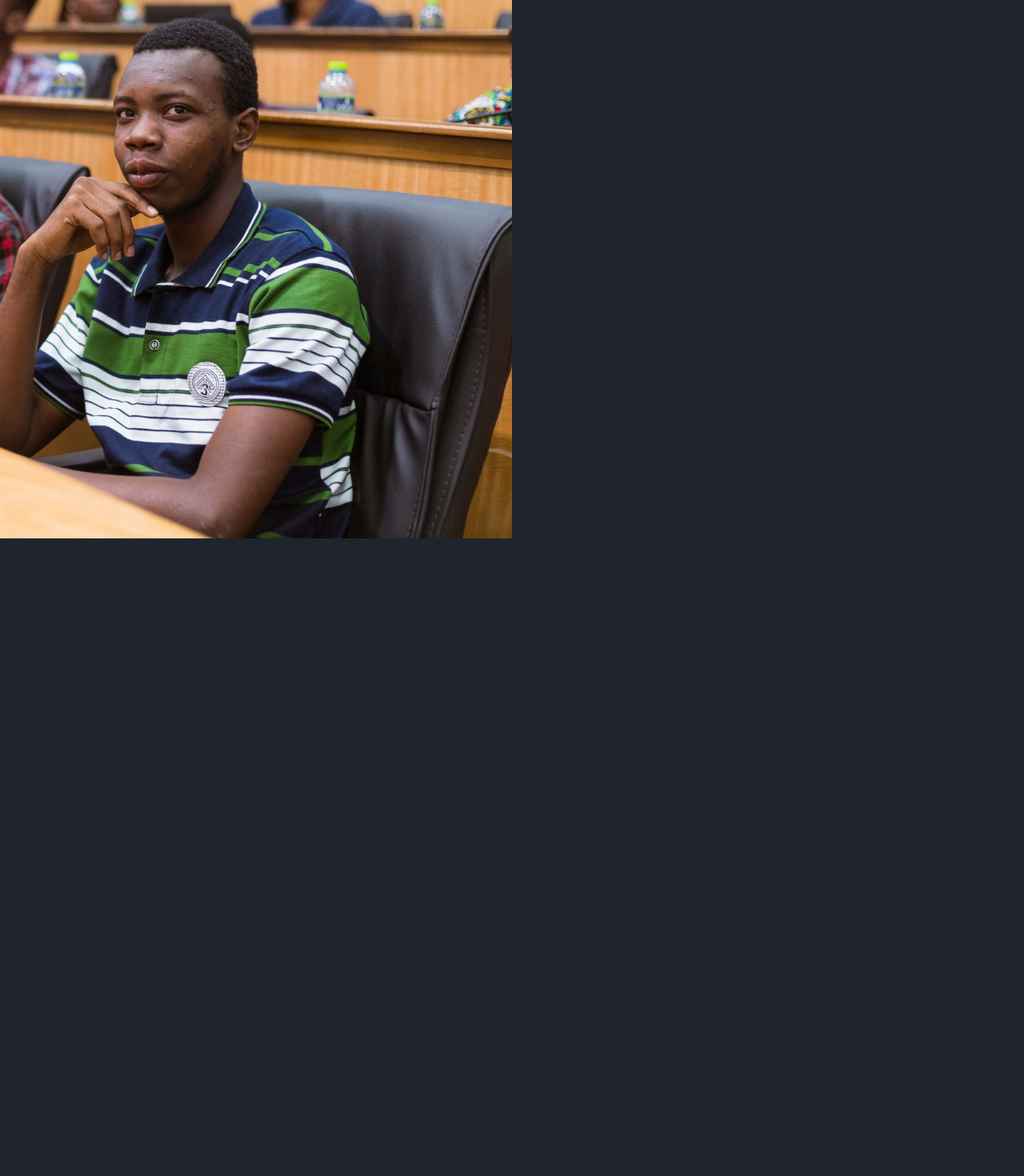
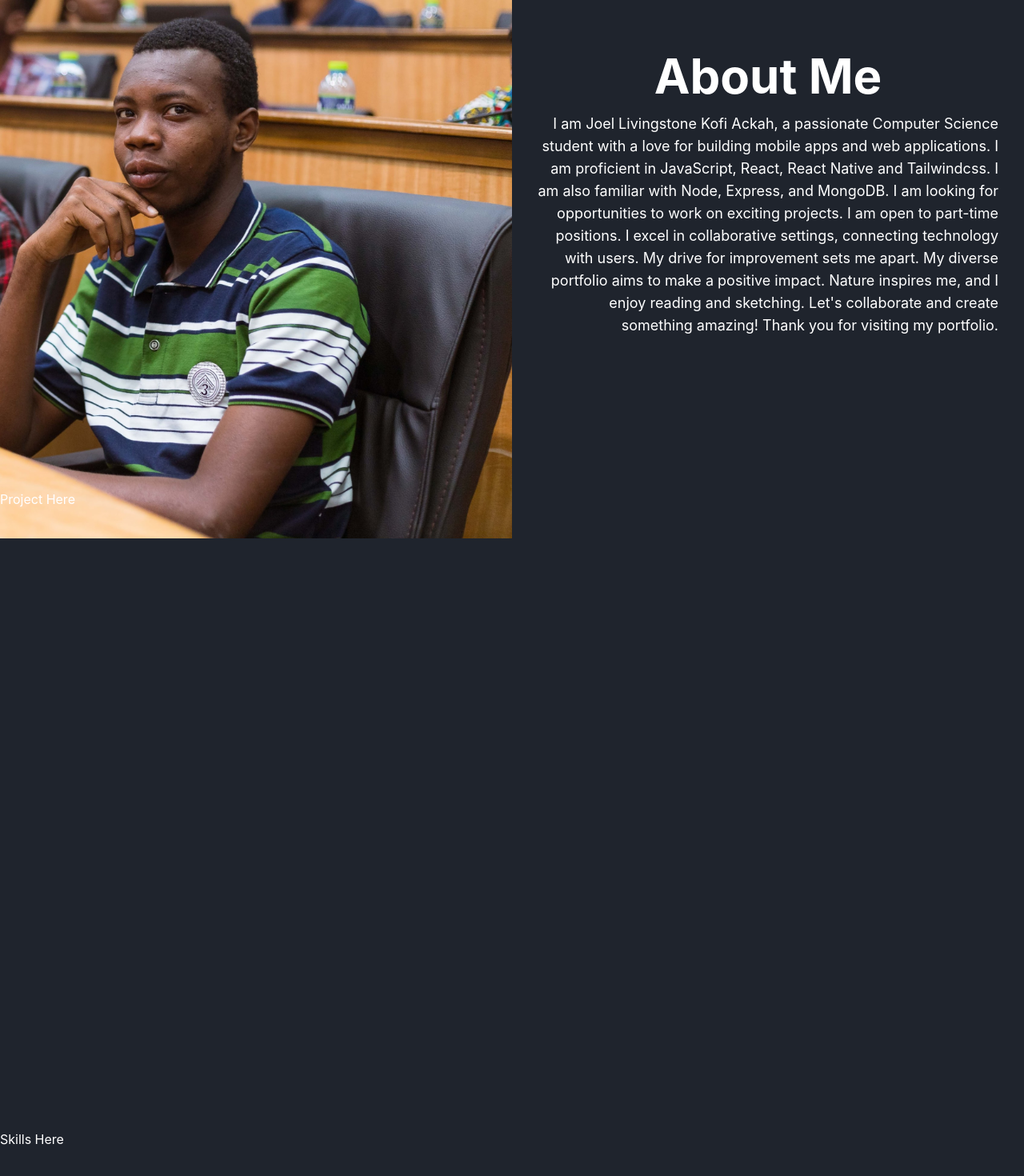
Before and after one commit to KofiAckah/My-1st-Portfolio-Website, a React (Create React App) app: page / in a window 1280 px wide. Shown: the part 1044-2514 px from the top of the page at 80% size. Before the commit the page ends 1717 px from the top, so only its background shows below. Built offline with nearby package versions, Linux system fonts and the light colour scheme.

Commit message:
Done with the about page

```diff
--- a/src/App.js
+++ b/src/App.js
@@ -1,7 +1,10 @@
 import "./App.css";
+import NavBar from "./Components/NavBar";
+import Home from "./Components/Home";
 import About from "./Components/About";
-import Home from "./Components/Home";
-import NavBar from "./Components/NavBar";
+import Project from "./Components/Project";
+import Skill from "./Components/Skill";
+import Contact from "./Components/Contact";
 
 function App() {
   return (
@@ -9,6 +12,9 @@ function App() {
       <NavBar />
       <Home />
       <About />
+      <Project />
+      <Skill />
+      <Contact />
     </div>
   );
 }
--- a/src/Components/About.js
+++ b/src/Components/About.js
@@ -3,7 +3,7 @@ import MeImage from "../Images/Me.jpg";
 
 export default function About() {
   return (
-    <div id="about" className="grid md:grid-cols-3 lg:grid-cols-2 md:h-screen">
+    <div id="about" className="grid md:grid-cols-2 md:h-screen">
       <div>
         <img
           src={MeImage}
@@ -11,7 +11,23 @@ export default function About() {
           className="h-full w-full object-cover"
         />
       </div>
-      <div className="flex-col justify-center flex md:col-span-2 lg:col-span-1 px-3 max-md:mt-5"></div>
+      <div className="flex-col justify-center flex md:col-span-1 px-3 max-md:mt-5 m-5">
+        <h2 className="font-bold text-4xl md:text-6xl mb-4 text-center">
+          About Me
+        </h2>
+        <p className="text-lg text-right">
+          I am Joel Livingstone Kofi Ackah, a passionate Computer Science
+          student with a love for building mobile apps and web applications. I
+          am proficient in JavaScript, React, React Native and Tailwindcss. I am
+          also familiar with Node, Express, and MongoDB. I am looking for
+          opportunities to work on exciting projects. I am open to part-time
+          positions. I excel in collaborative settings, connecting technology
+          with users. My drive for improvement sets me apart. My diverse
+          portfolio aims to make a positive impact. Nature inspires me, and I
+          enjoy reading and sketching. Let's collaborate and create something
+          amazing! Thank you for visiting my portfolio.
+        </p>
+      </div>
     </div>
   );
 }
--- /dev/null
+++ b/src/Components/Contact.js
@@ -0,0 +1,9 @@
+import React from "react";
+
+export default function Contact() {
+  return (
+    <div className="md:h-screen" id="contact">
+      <p>Contact Here</p>
+    </div>
+  );
+}
--- a/src/Components/Home.js
+++ b/src/Components/Home.js
@@ -27,28 +27,10 @@ export default function Home() {
           every project.I'm always at your service to get the work done neatly,
           effectively and of desire. Click the button to contact me.
         </p>
-        <button class="ui-btn mx-auto w-36 mt-5">
+        <button class="ui-btn mx-auto w-36 mt-5 max-md:mb-7">
           <span>Contact Me</span>
         </button>
       </div>
     </div>
   );
 }
-
-// Text for the p tag in Home.js
-
-// Hello, I am a Full Stack Developer. I am passionate about building web
-//         applications. I am proficient in JavaScript, React, Node, Express, and
-//         MongoDB. I am also familiar with Python, Django, and SQL. I am currently
-//         learning TypeScript and GraphQL. I am looking for opportunities to work
-//         on exciting projects. I am open to both full-time and part-time
-//         positions. I am also open to internships and freelance work. I am open
-//         to working remotely. I am open to working with startups and small
-//         businesses. I am open to working with non-profits and social
-//         enterprises. I am open to working with established companies and
-//         corporations. I am open to working with individuals and teams. I am open
-//         to working with people from diverse backgrounds. I am open to working
-//         with people from different countries. I am open to working with people
-//         from different industries. I am open to working with people from
-//         different cultures. I am open to working with people from different age
-//         groups. I am open to working with people
--- a/src/Components/NavBar.js
+++ b/src/Components/NavBar.js
@@ -23,13 +23,13 @@ export default function NavBar() {
             <a href="#about">About</a>
           </li>
           <li>
-            <Link>Projects</Link>
+            <a href="#project">Projects</a>
           </li>
           <li>
-            <Link>Skills</Link>
+            <a href="#skill">Skills</a>
           </li>
           <li>
-            <Link>Contact</Link>
+            <a href="#contact">Contact</a>
           </li>
         </ul>
 
@@ -53,13 +53,13 @@ export default function NavBar() {
           <a href="#about">About</a>
         </li>
         <li>
-          <Link>Projects</Link>
+          <a href="#project">Projects</a>
         </li>
         <li>
-          <Link>Skills</Link>
+          <a href="#skill">Skills</a>
         </li>
         <li>
-          <Link>Contact</Link>
+          <a href="#contact">Contact</a>
         </li>
       </ul>
     </div>
--- /dev/null
+++ b/src/Components/Project.js
@@ -0,0 +1,9 @@
+import React from "react";
+
+export default function Project() {
+  return (
+    <div className="md:h-screen" id="project">
+      <p>Project Here</p>
+    </div>
+  );
+}
--- /dev/null
+++ b/src/Components/Skill.js
@@ -0,0 +1,9 @@
+import React from "react";
+
+export default function Skill() {
+  return (
+    <div className="md:h-screen" id="skill">
+      <p>Skills Here</p>
+    </div>
+  );
+}
```
